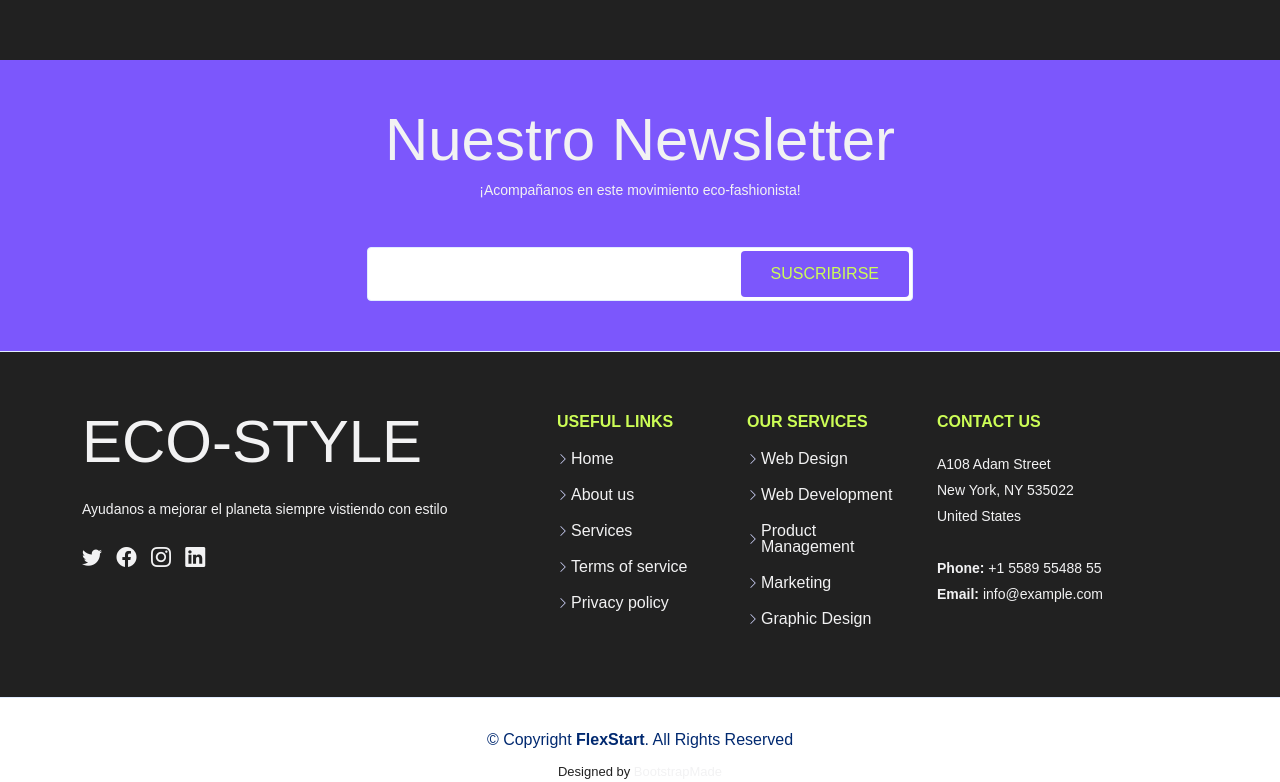
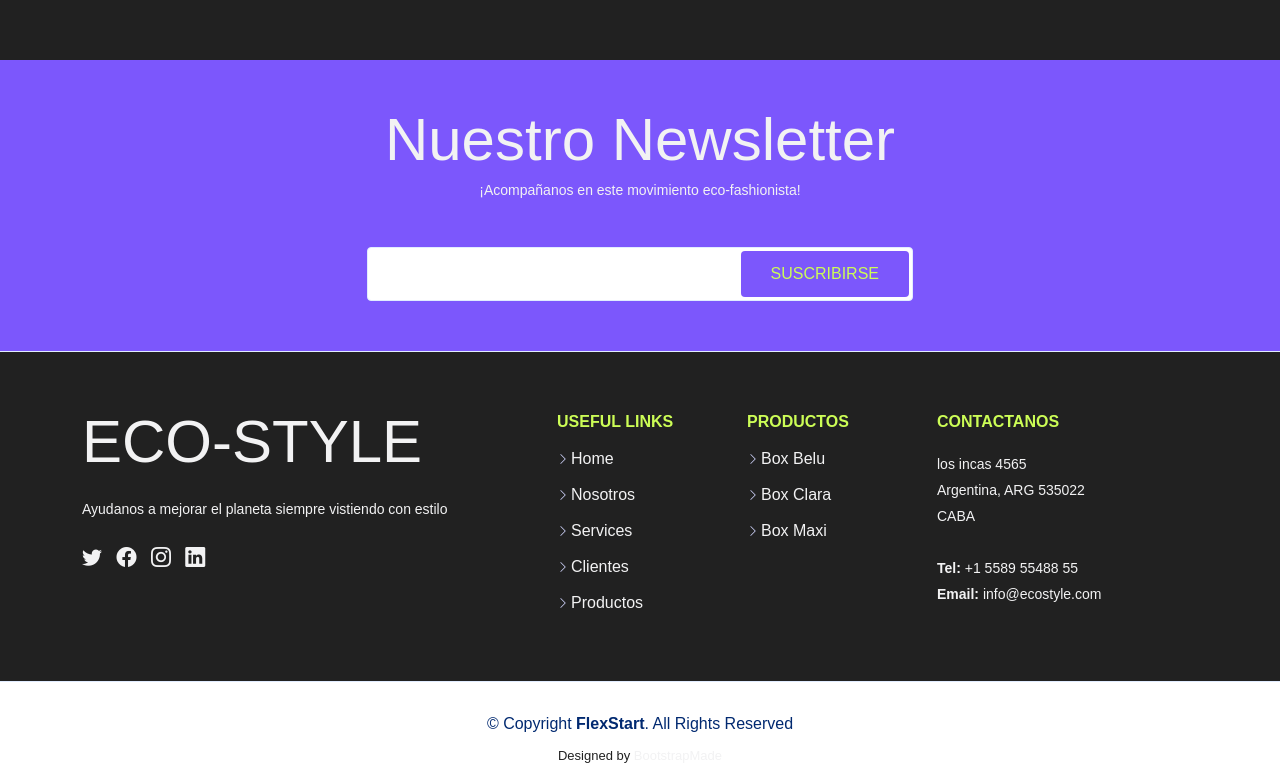
Before and after one commit to lufattor/ECO-STYLE, a plain HTML site: page index.html in a window 1280 px wide. Shown: the part 6992-7774 px from the top of the page. Drawn offline with Linux system fonts and the light colour scheme; a web font is replaced by a local one.

Commit message:
detalles

```diff
--- a/index.html
+++ b/index.html
@@ -50,7 +50,7 @@
 
       <nav id="navbar" class="navbar order-last order-lg-0">
         <ul>
-          <li><a class="nav-link scrollto active" href="#hero">home</a></li>
+          <li><a class="nav-link scrollto active" href="index.html">home</a></li>
           <li class="dropdown"><a href="#"><span>nosotros</span> <i class="bi bi-chevron-down"></i></a>
             <ul>
               <li><a class="nav-link scrollto" href="#features.features">nosotros</a></li>
@@ -750,32 +750,30 @@
             <h4>Useful Links</h4>
             <ul>
               <li><i class="bi bi-chevron-right"></i> <a href="#">Home</a></li>
-              <li><i class="bi bi-chevron-right"></i> <a href="#">About us</a></li>
+              <li><i class="bi bi-chevron-right"></i> <a href="#">Nosotros</a></li>
               <li><i class="bi bi-chevron-right"></i> <a href="#">Services</a></li>
-              <li><i class="bi bi-chevron-right"></i> <a href="#">Terms of service</a></li>
-              <li><i class="bi bi-chevron-right"></i> <a href="#">Privacy policy</a></li>
+              <li><i class="bi bi-chevron-right"></i> <a href="#">Clientes</a></li>
+              <li><i class="bi bi-chevron-right"></i> <a href="#">Productos</a></li>
             </ul>
           </div>
 
           <div class="col-lg-2 col-6 footer-links">
-            <h4>Our Services</h4>
+            <h4>Productos</h4>
             <ul>
-              <li><i class="bi bi-chevron-right"></i> <a href="#">Web Design</a></li>
-              <li><i class="bi bi-chevron-right"></i> <a href="#">Web Development</a></li>
-              <li><i class="bi bi-chevron-right"></i> <a href="#">Product Management</a></li>
-              <li><i class="bi bi-chevron-right"></i> <a href="#">Marketing</a></li>
-              <li><i class="bi bi-chevron-right"></i> <a href="#">Graphic Design</a></li>
+              <li><i class="bi bi-chevron-right"></i> <a href="#">Box Belu</a></li>
+              <li><i class="bi bi-chevron-right"></i> <a href="#">Box Clara</a></li>
+              <li><i class="bi bi-chevron-right"></i> <a href="#">Box Maxi</a></li>
             </ul>
           </div>
 
           <div class="col-lg-3 col-md-12 footer-contact text-center text-md-start">
-            <h4>Contact Us</h4>
+            <h4>Contactanos</h4>
             <p>
-              A108 Adam Street <br>
-              New York, NY 535022<br>
-              United States <br><br>
-              <strong>Phone:</strong> +1 5589 55488 55<br>
-              <strong>Email:</strong> info@example.com<br>
+              los incas 4565 <br>
+              Argentina, ARG 535022<br>
+              CABA <br><br>
+              <strong>Tel:</strong> +1 5589 55488 55<br>
+              <strong>Email:</strong> info@ecostyle.com<br>
             </p>
 
           </div>
```
Also changed, not shown: inner-page.html (+13 -15 lines).
